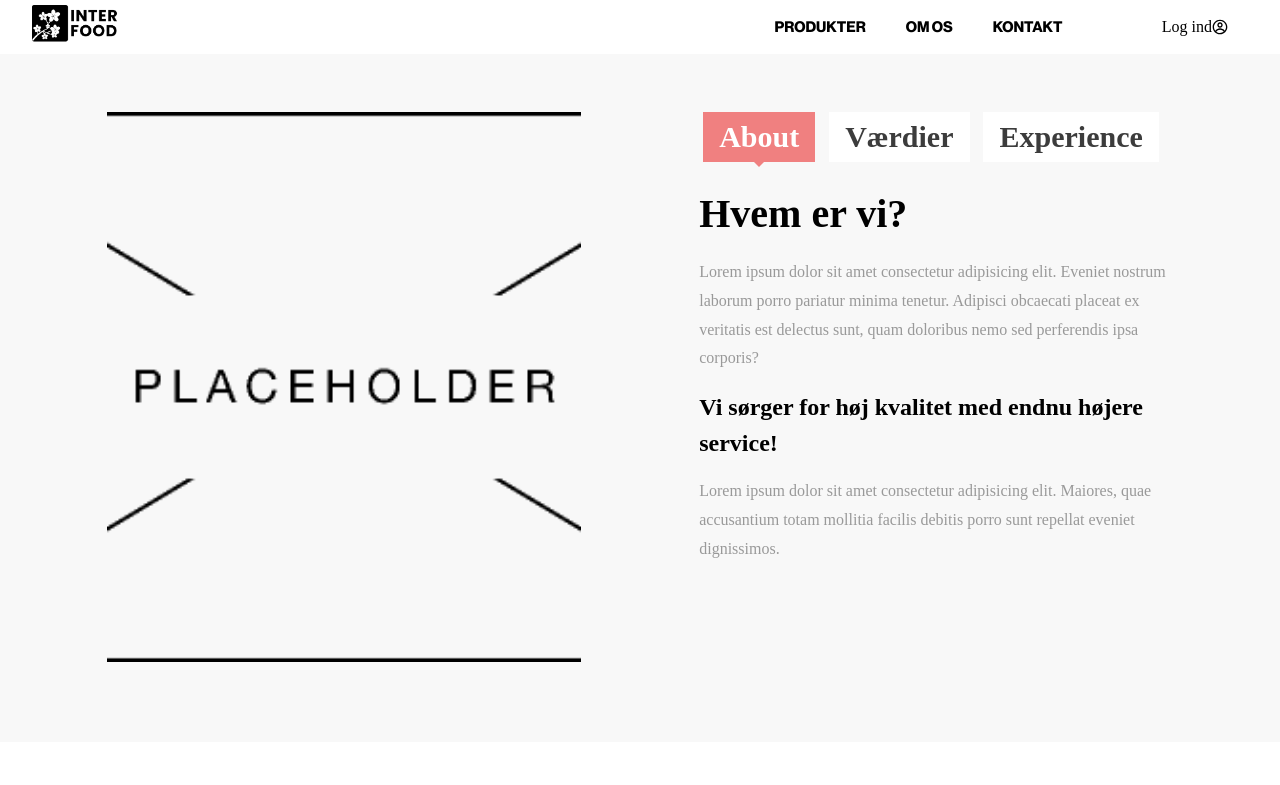
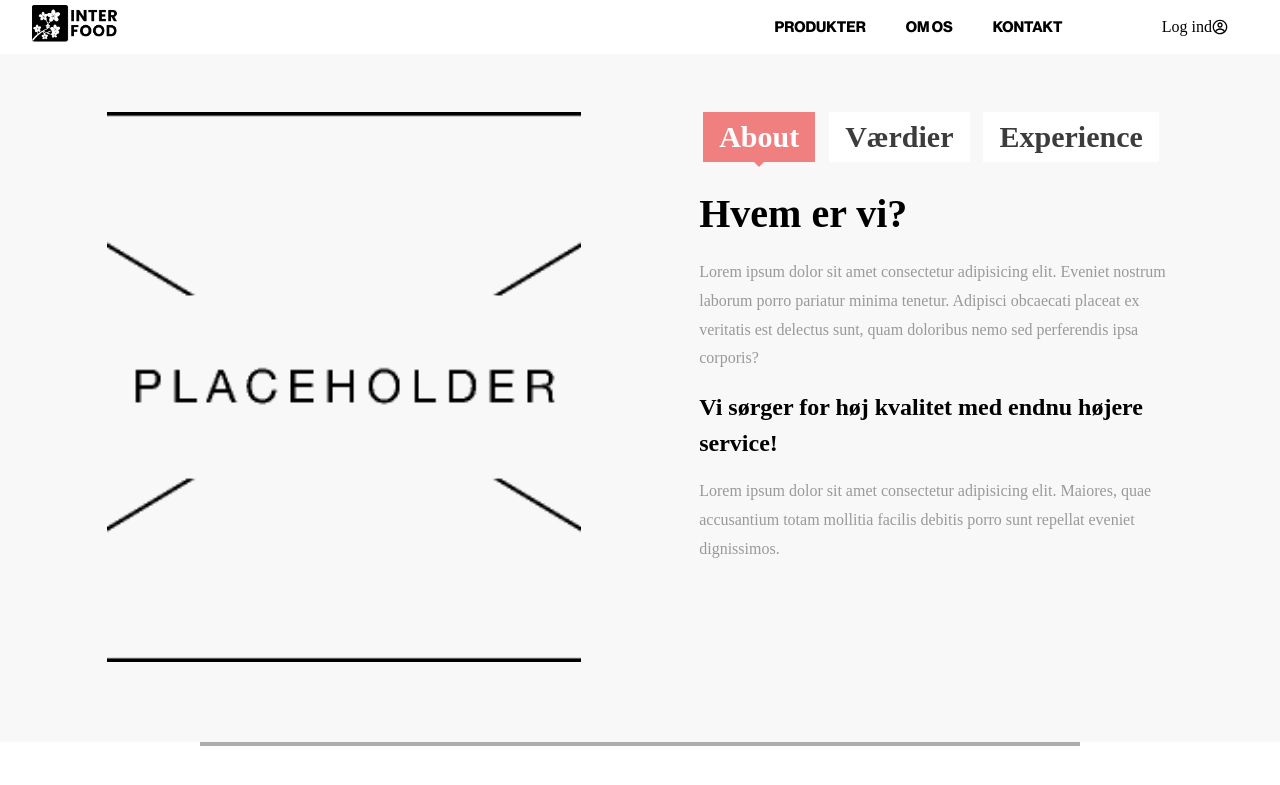
Before and after one commit to MalteKrog/Interfood, a React (Create React App) app: page /about in a window 1280 px wide. Shown: the top 785 px of the page. Built offline with nearby package versions, Linux system fonts and the light colour scheme.

Commit message:
section divider

```diff
--- a/src/components/About/about.js
+++ b/src/components/About/about.js
@@ -99,6 +99,8 @@ const About = () => {
 
     </section>
 
+    <div style={{ borderTop: "4px solid #ADADAD ", marginLeft: 200, marginRight: 200 }}></div>
+
     </Fragment>
   )
 }
```
